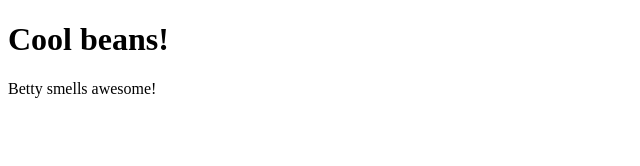
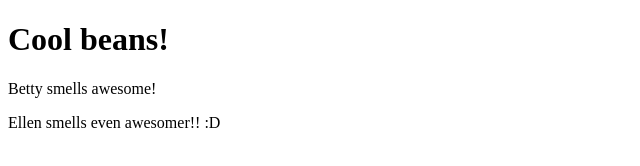
Before and after one commit to bettymakes/fed-week-3, a plain HTML site: page index.html in a window 1280 px wide. Shown: the whole page, without its empty margins (0-640 px from the left). Drawn offline with Linux system fonts and the light colour scheme.

Commit message:
Added paragraph about Ellen's smellz

```diff
--- a/index.html
+++ b/index.html
@@ -6,5 +6,6 @@
   <body>
       <h1>Cool beans!</h1>
       <p>Betty smells awesome!</p>
+      <p>Ellen smells even awesomer!! :D</p>
   </body>
 </html>
```
